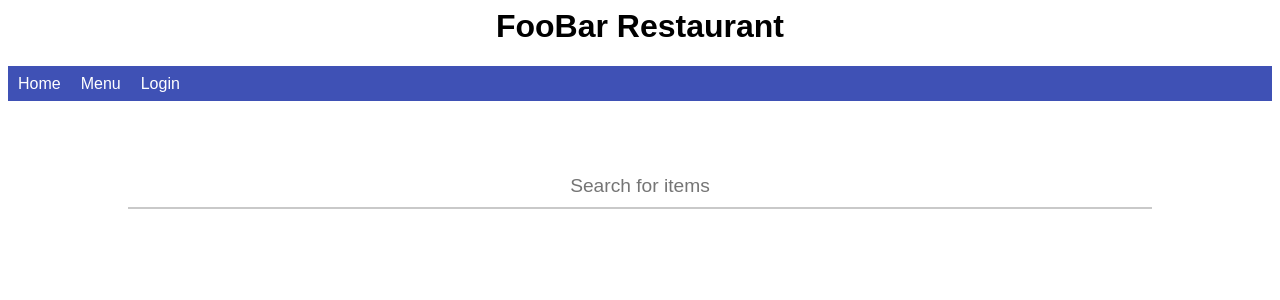
After one commit to NickSeagull/restaurant-management, a PHP site: page /menu.php in a window 1280 px wide. The commit adds this page. Shown: the top 300 px of the page. Run offline with PHP 8.4, Linux system fonts and the light colour scheme.

Commit message:
Add menu page

```diff
--- a/src/content.json
+++ b/src/content.json
@@ -20,6 +20,7 @@
     },
     "content": {
 	"main": "content_main.html",
-	"login": "content_login.html"
+	"login": "content_login.html",
+	"menu": "content_menu.html"
     }
 }
--- /dev/null
+++ b/src/content_menu.html
@@ -0,0 +1,11 @@
+<script src="//code.jquery.com/jquery-1.12.0.min.js"></script>
+<script src="//code.jquery.com/jquery-migrate-1.2.1.min.js"></script>
+<script src="./search.js"></script>
+
+<div class="container">
+  <input class="search-box" name="item-query" type="text" value="" placeholder="Search for items"/>
+
+  <div class="results">
+
+  </div>
+</div>
--- /dev/null
+++ b/src/menu.php
@@ -0,0 +1,5 @@
+<?php
+require_once("View.php");
+
+$view = new View();
+$view->render('menu');
--- /dev/null
+++ b/src/search.js
@@ -0,0 +1,9 @@
+function changed_query(){
+    var query = $(".search-box").val();
+    $(".results").html("Searching for:" + query);
+}
+
+$(document).ready(function(){
+    $(".search-box").on('input', changed_query);
+}
+);
--- a/src/style.css
+++ b/src/style.css
@@ -73,6 +73,15 @@ body {
     border-bottom: solid 2px #c9c9c9;
 }
 
+.search-box{
+    padding: 10px;
+    width: 100%;
+    border: none;
+    text-align: center;
+    font-size: 120%;
+    border-bottom: solid 2px #c9c9c9;
+}
+
 .login > form > input[type="submit"]{
     background-color: #ff6d00;
     border: none;
```
